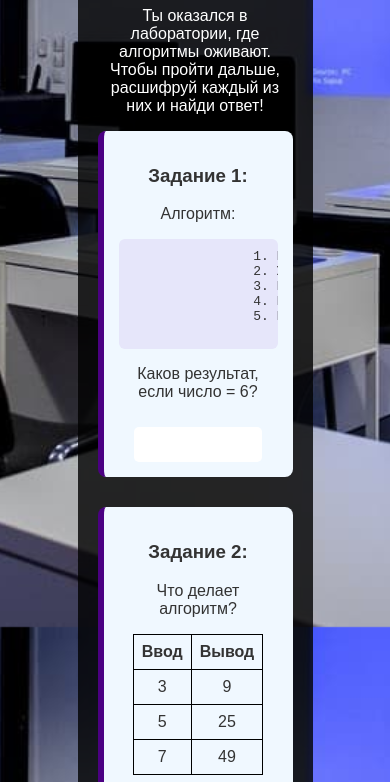
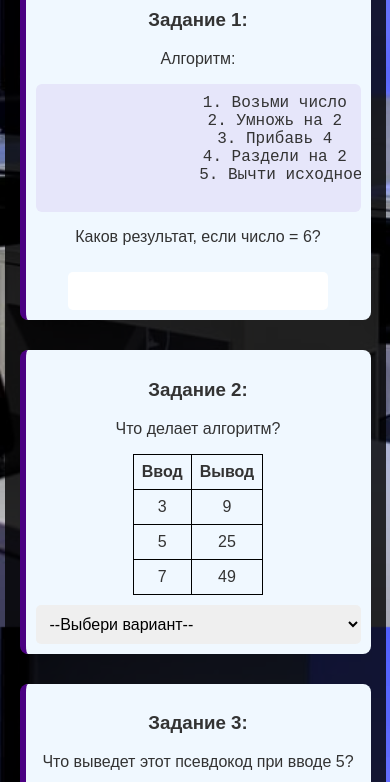
Before and after one commit to Heisenberg4909/heisenberg.github.io, a plain HTML site: page mywebsite/station1.html in a window 390 px wide. Shown: the part 217-999 px from the top of the page. Drawn offline with Linux system fonts and the light colour scheme.

Commit message:
Update styles

```diff
--- a/mywebsite/style.css
+++ b/mywebsite/style.css
@@ -45,13 +45,14 @@ body {
 
 /* Основной контейнер */
 .container {
-    width: 50%;
+    width: 90%;
+    max-width: 800px;
     margin: auto;
     padding: 20px;
     background: rgba(0, 0, 0, 0.8);
     border-radius: 10px;
     margin-top: 50px;
-    color: white; /* Текст внутри контейнера белый по умолчанию */
+    color: white;
 }
 
 /* Заголовки */
@@ -144,4 +145,31 @@ table, th, td {
     color: green;
 }
 
-/* Ошибки и
+@media (max-width: 480px) {
+    body {
+        font-size: 16px;
+    }
+
+    h1, h2 {
+        font-size: 22px;
+    }
+
+    .container {
+        padding: 15px;
+        margin-top: 30px;
+    }
+
+    input, select, button {
+        width: 100%;
+        font-size: 16px;
+    }
+
+    .task {
+        padding: 10px;
+    }
+
+    .button {
+        width: 100%;
+        box-sizing: border-box;
+    }
+}
```
